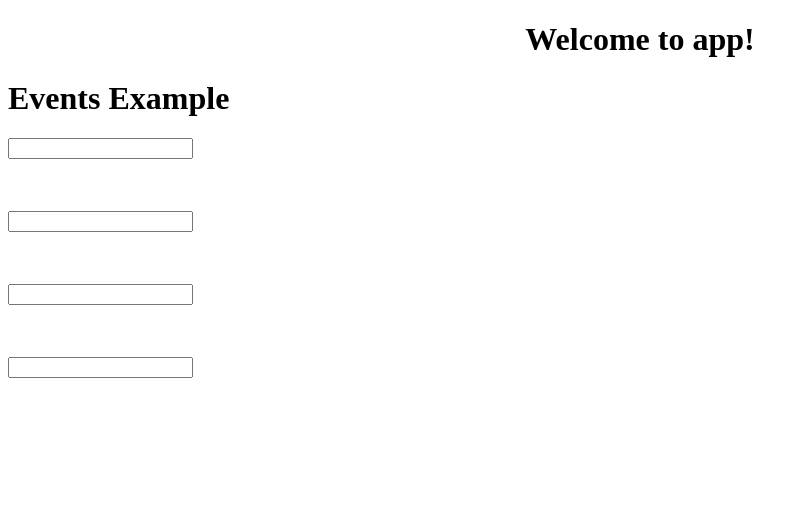
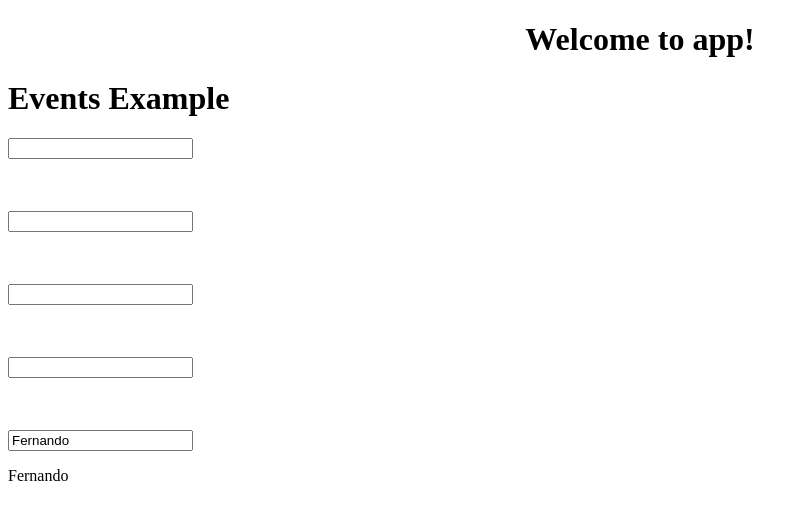
Before and after one commit to FernandoArellano/angular5, an Angular app: page /output in a window 1280 px wide. Shown: the top 520 px of the page, without its empty margins (0-807 px from the left). Built offline with nearby package versions, Linux system fonts and the light colour scheme.

Commit message:
Practice 18. ngModel

```diff
--- a/src/app/directives/event-example/event-example.component.html
+++ b/src/app/directives/event-example/event-example.component.html
@@ -15,3 +15,9 @@
 <br>
 <input #box3 (keyup.enter)="onEnterFer(box3.value)" (blur)="clearBox()">
 <p>{{values3}}</p>
+
+
+<br>
+<br>
+<input [(ngModel)]="nombre">
+<p>{{nombre}}</p>
--- a/src/app/directives/event-example/event-example.component.ts
+++ b/src/app/directives/event-example/event-example.component.ts
@@ -11,6 +11,7 @@ export class EventExampleComponent implements OnInit {
   values2 = '';
   values3 = '';
   emptyString = '';
+  nombre: string = 'Fernando';
 
   constructor() { }
 
```
Also changed, not shown: 1 other file (tests, documents, lock files or other folders).
